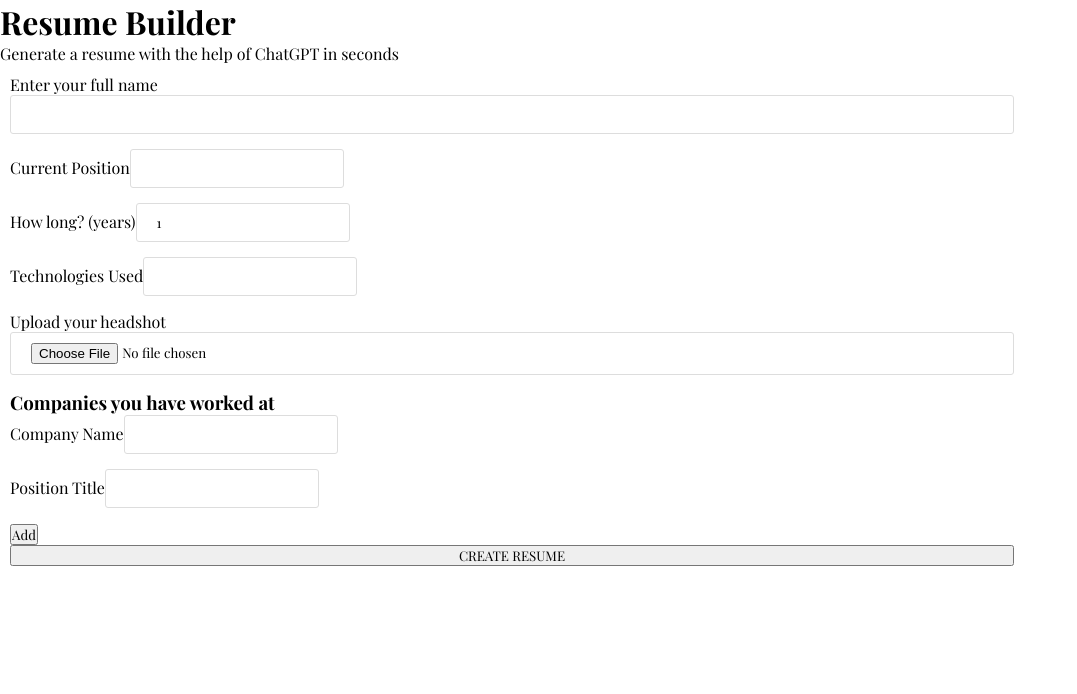
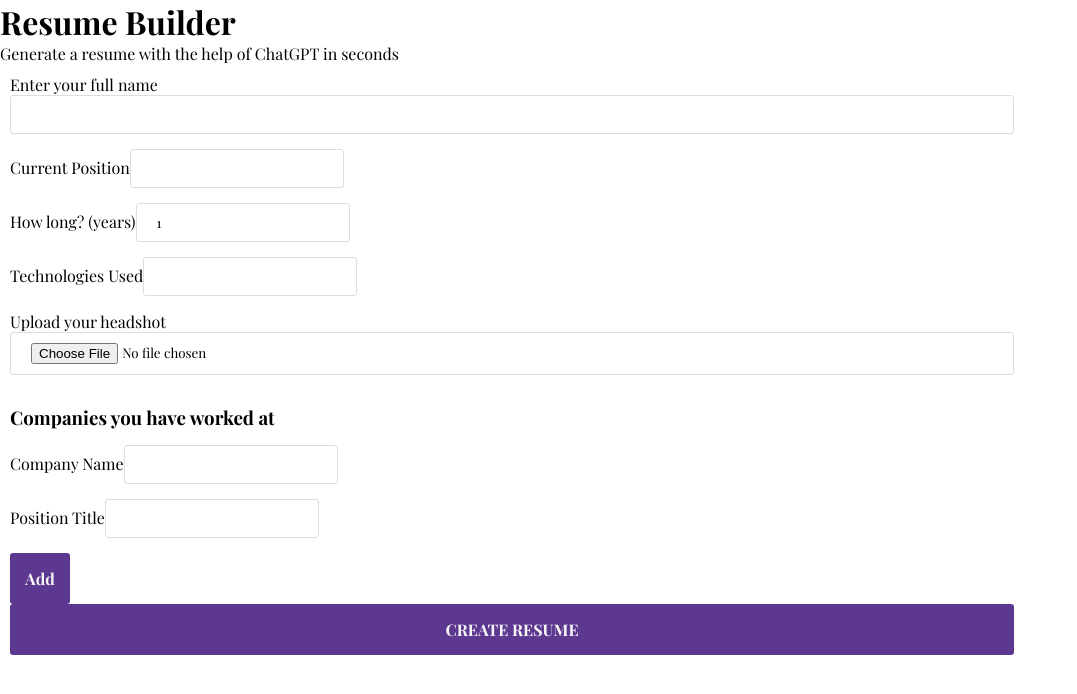
Before and after one commit to zacharyboelter/resume-builder, a React (Create React App) app in the folder client/: page / in a window 1280 px wide. Shown: the top 694 px of the page, without its empty margins (0-1077 px from the left). Built offline with nearby package versions, Linux system fonts and the light colour scheme.

Commit message:
intial button css

```diff
--- a/client/src/index.css
+++ b/client/src/index.css
@@ -23,3 +23,19 @@ input {
     outline: none;
     border: 1px solid #ddd;
 }
+
+h3 {
+    margin: 15px 0;
+}
+
+button {
+    padding: 15px;
+    cursor: pointer;
+    outline: none;
+    background-color: #5d3891;
+    border: none;
+    color: #f5f5f5;
+    font-size: 16px;
+    font-weight: bold;
+    border-radius: 3px;
+}
```
